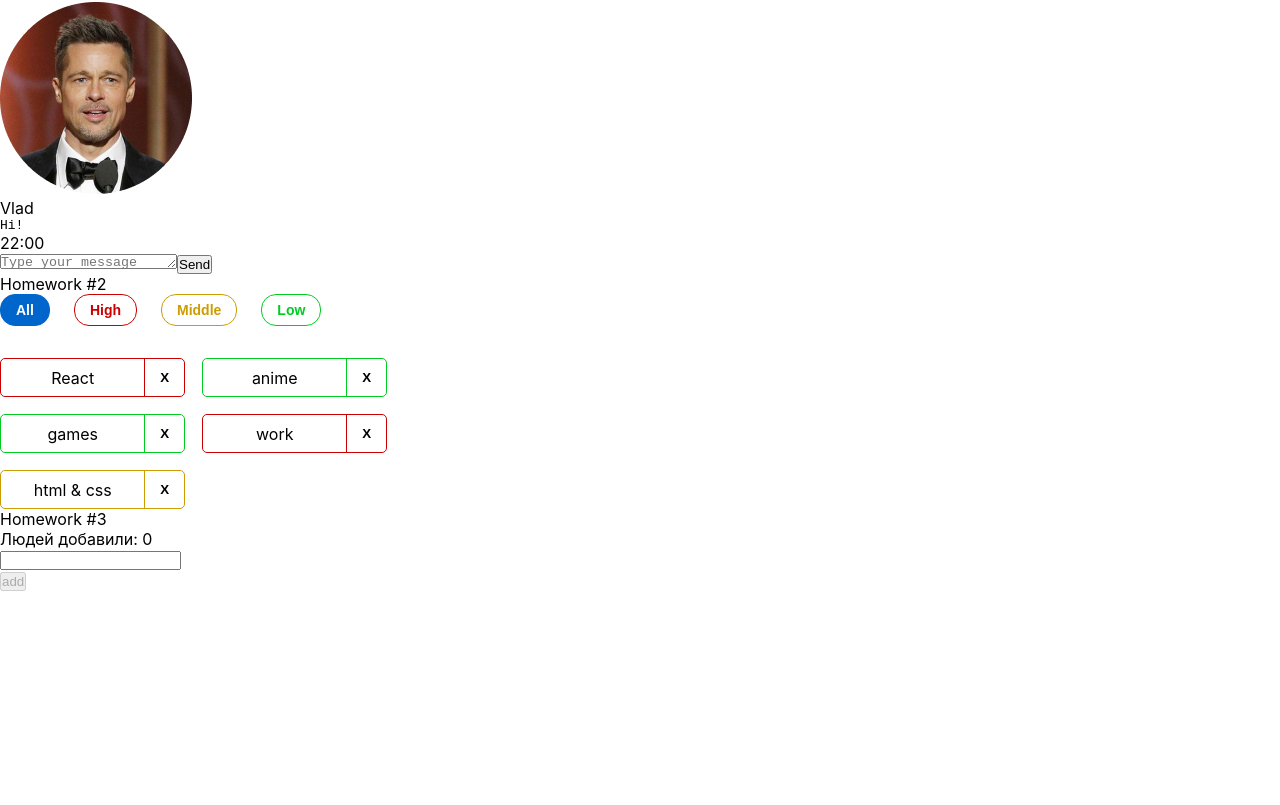
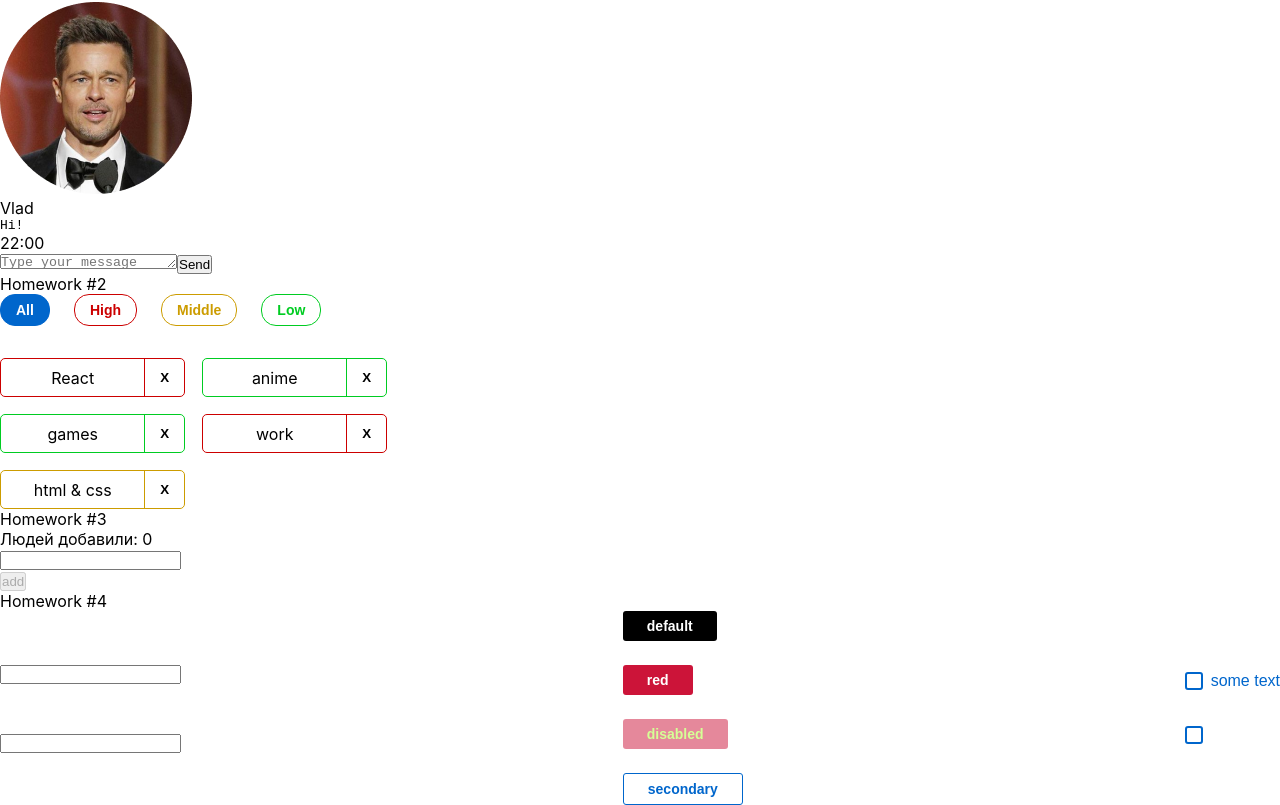
Before and after one commit to zinovdim/hws2-master, a React (Create React App) app: page / in a window 1280 px wide. Shown: the part 186-991 px from the top of the page. Before the commit the page ends 800 px from the top, so only its background shows below. Built offline with nearby package versions, Linux system fonts and the light colour scheme.

Commit message:
Change HW4.tsx

```diff
--- a/src/s1-main/App.tsx
+++ b/src/s1-main/App.tsx
@@ -3,6 +3,7 @@
 import HW1 from '../s2-homeworks/hw01/HW1'
 import HW2 from "../s2-homeworks/hw02/HW2";
 import HW3 from "../s2-homeworks/hw03/HW3";
+import HW4 from "../s2-homeworks/hw04/HW4";
 
 function App() {
     return (
@@ -11,7 +12,7 @@
             {/*раскомментировать по ходу выполнения*/}
             <HW2/>
             <HW3/>
-            {/*<HW4/>*/}
+            <HW4/>
 
             {/*при выполнении дз 5 и более - закомментировать здесь дз 1-4, так как они есть внутри дз 5*/}
             {/*<HW5/>*/}
--- a/src/s2-homeworks/hw04/common/c2-SuperButton/SuperButton.module.css
+++ b/src/s2-homeworks/hw04/common/c2-SuperButton/SuperButton.module.css
@@ -1,36 +1,62 @@
 .button {
+    overflow: hidden;
+    padding: 5px 24px;
+    border-radius: 3px;
+    border: none;
+    color: white;
+    font-family: 'Montserrat', sans-serif;
+    font-weight: 600;
+    font-size: 14px;
+    line-height: 20px;
+    cursor: pointer;
 }
 
 .disabled {
+    color: greenyellow;
+    background: green;
+    opacity: 0.5;
 }
 
 .secondary {
+    color: #0066CC;
+    background: transparent;
+    border: 1px solid #0066CC;
+    border-radius: 3px;
 }
 
 .default {
+    background: black;
 }
 
 .red {
+    background: #cc1439;
 }
 
 .default:hover {
+    background: #0080ff;
 }
 
 .red:hover {
+    background: #ff1a47;
 }
 
 .secondary:hover {
+    background: #E5F0FA;
 }
 
 
 .default:active {
+    background: #0059b3;
 }
 
 .secondary:active {
+    background: #C9E5FF;
 }
 
 .red:active {
+    background: #b31232;
 }
 
 .button:disabled {
+    cursor: default;
 }
--- a/src/s2-homeworks/hw04/common/c2-SuperButton/SuperButton.tsx
+++ b/src/s2-homeworks/hw04/common/c2-SuperButton/SuperButton.tsx
@@ -17,12 +17,10 @@
         ...restProps // все остальные пропсы попадут в объект restProps, там же будет children
     }
 ) => {
-    const finalClassName = s.button
-        // + (disabled
-        //         ? ...
-        //         : xType === 'red'
-        //             ? ...
-        + (className ? ' ' + className : '') // задачка на смешивание классов
+    const finalClassName =  `${s.button}
+         ${xType === 'red' ? s.red : xType==='secondary' ? s.secondary : s.default}
+         ${disabled ? s.disabled : ""}
+        ` // задачка на смешивание классов
 
     return (
         <button
--- a/src/s2-homeworks/hw04/common/c3-SuperCheckbox/SuperCheckbox.tsx
+++ b/src/s2-homeworks/hw04/common/c3-SuperCheckbox/SuperCheckbox.tsx
@@ -28,8 +28,10 @@
 ) => {
     const onChangeCallback = (e: ChangeEvent<HTMLInputElement>) => {
         // задачка на написание онченджа
+        onChangeChecked?.(e.currentTarget.checked)
+        onChange?.(e)
+    }
 
-    }
 
     const finalInputClassName = s.checkbox
         + (className ? ' ' + className : '')
```
